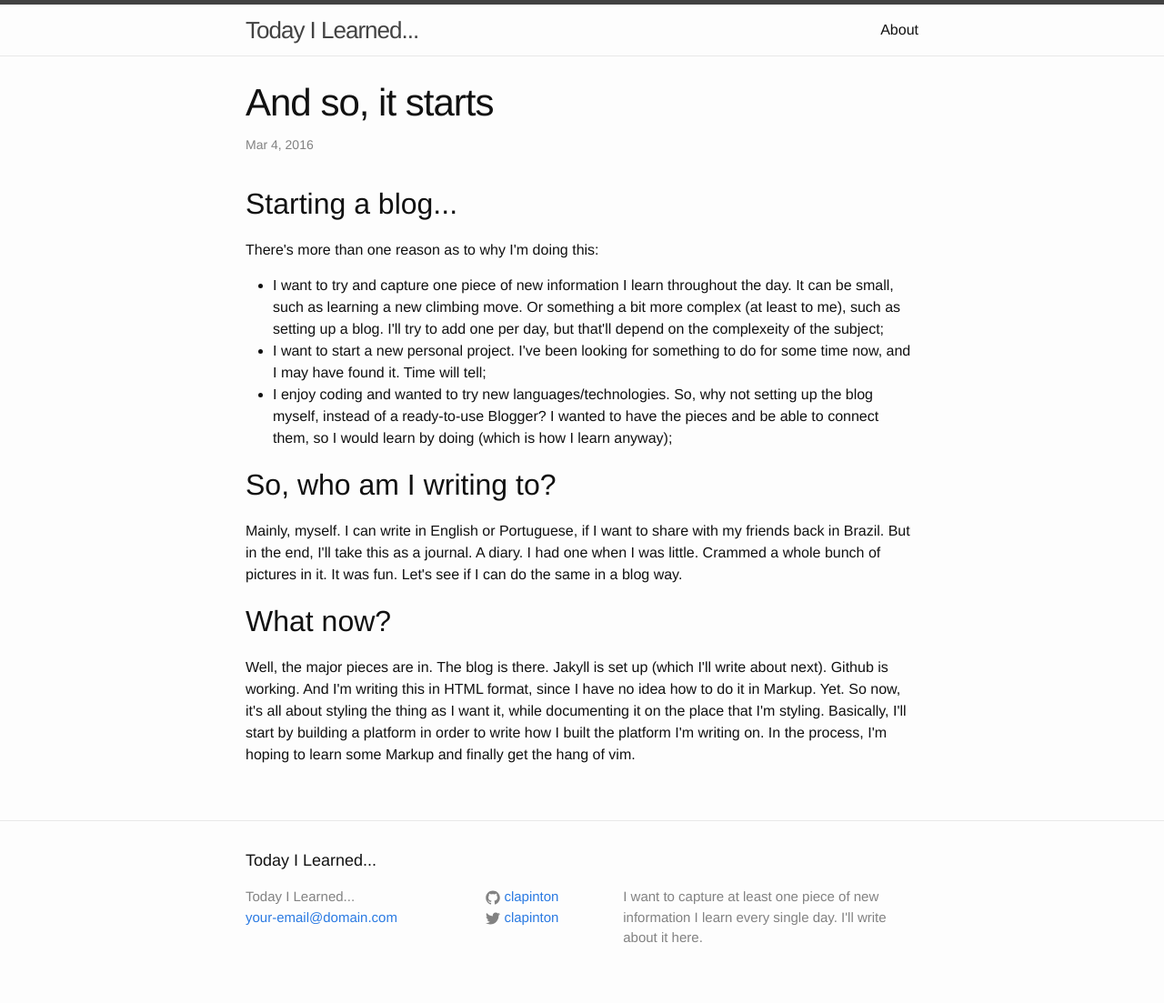
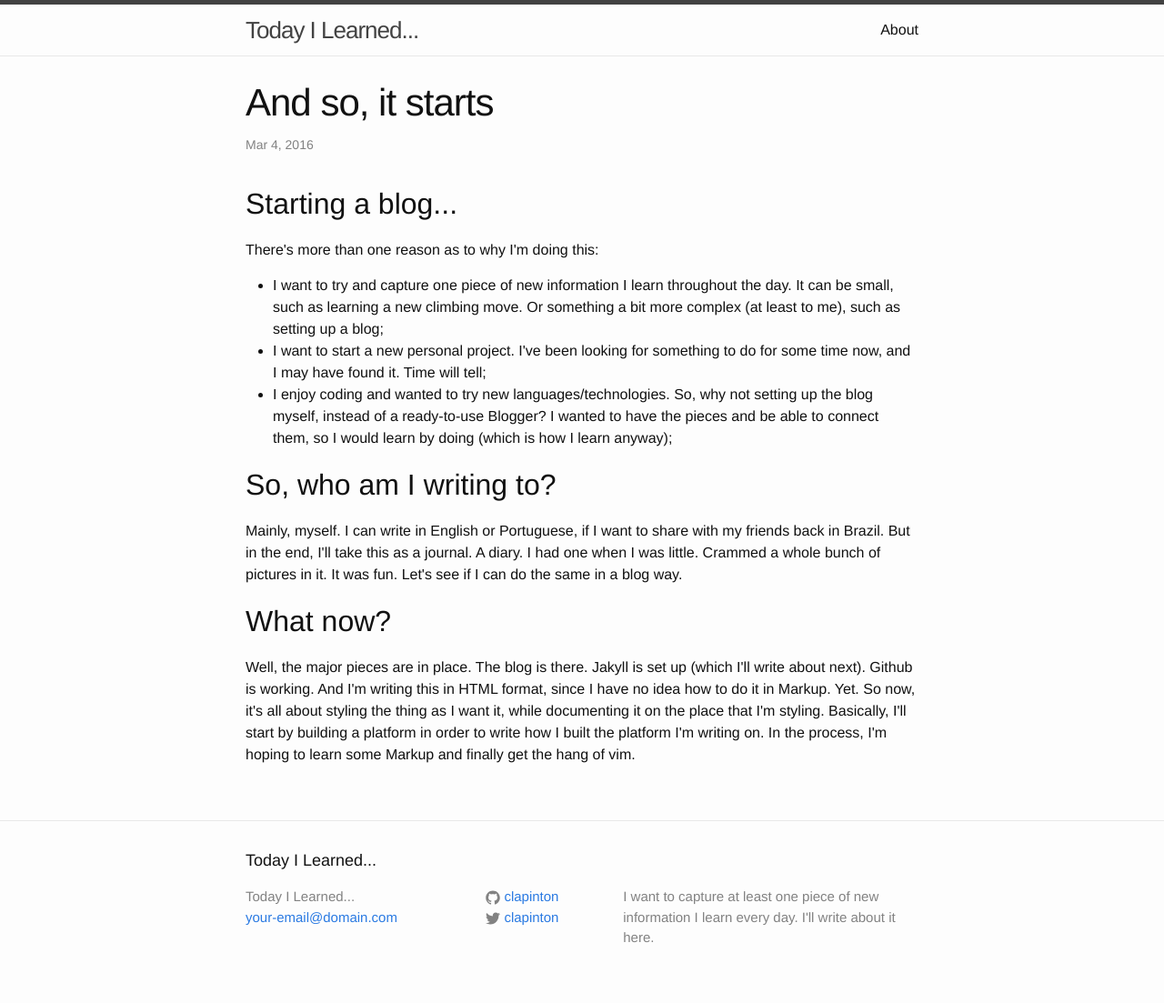
Before and after one commit to clapinton/Blog, a Jekyll site: the page built from _posts/2016-03-04-and-so-it-starts.html, in a window 1280 px wide. Shown: the whole page at 91% size. Built offline with Jekyll 4.4.1, drawn with Linux system fonts in a browser that asks for light colours.

Commit message:
Tweaking the blog description. Hard to do daily posts at this point.

```diff
--- a/_config.yml
+++ b/_config.yml
@@ -8,7 +8,7 @@
 # Site settings
 title: Today I Learned...
 email: your-email@domain.com
-description: I want to capture at least one piece of new information I learn every single day. I'll write about it here.
+description: I want to capture at least one piece of new information I learn every day. I'll write about it here.
 baseurl: "" # the subpath of your site, e.g. /blog
 url: "http://yourdomain.com" # the base hostname & protocol for your site
 twitter_username: clapinton
--- a/_posts/2016-03-04-and-so-it-starts.html
+++ b/_posts/2016-03-04-and-so-it-starts.html
@@ -7,7 +7,7 @@ tags:
 <h2>Starting a blog...</h2>
 <p>There's more than one reason as to why I'm doing this:</p>
 <ul>
-	<li>I want to try and capture one piece of new information I learn throughout the day. It can be small, such as learning a new climbing move. Or something a bit more complex (at least to me), such as setting up a blog. I'll try to add one per day, but that'll depend on the complexeity of the subject;</li>
+	<li>I want to try and capture one piece of new information I learn throughout the day. It can be small, such as learning a new climbing move. Or something a bit more complex (at least to me), such as setting up a blog;</li>
 	<li>I want to start a new personal project. I've been looking for something to do for some time now, and I may have found it. Time will tell;</li>
 	<li>I enjoy coding and wanted to try new languages/technologies. So, why not setting up the blog myself, instead of a ready-to-use Blogger? I wanted to have the pieces and be able to connect them, so I would learn by doing (which is how I learn anyway);</li>
 </ul>
@@ -19,5 +19,5 @@ Let's see if I can do the same in a blog way.
 </p>
 
 <h2>What now?</h2>
-<p>Well, the major pieces are in. The blog is there. Jakyll is set up (which I'll write about next). Github is working. And I'm writing
+<p>Well, the major pieces are in place. The blog is there. Jakyll is set up (which I'll write about next). Github is working. And I'm writing
 	this in HTML format, since I have no idea how to do it in Markup. Yet. So now, it's all about styling the thing as I want it, while documenting it on the place that I'm styling. Basically, I'll start by building a platform in order to write how I built the platform I'm writing on. In the process, I'm hoping to learn some Markup and finally get the hang of vim.</p>
```
